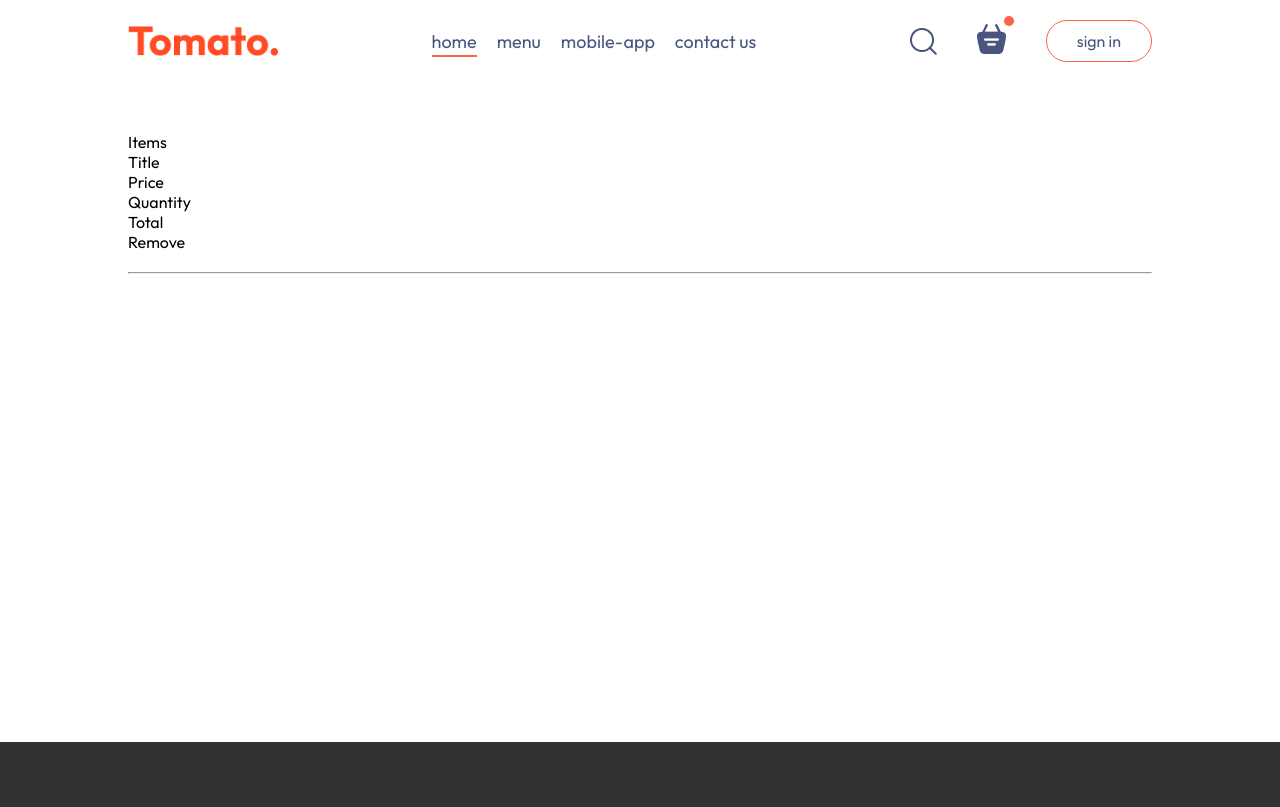
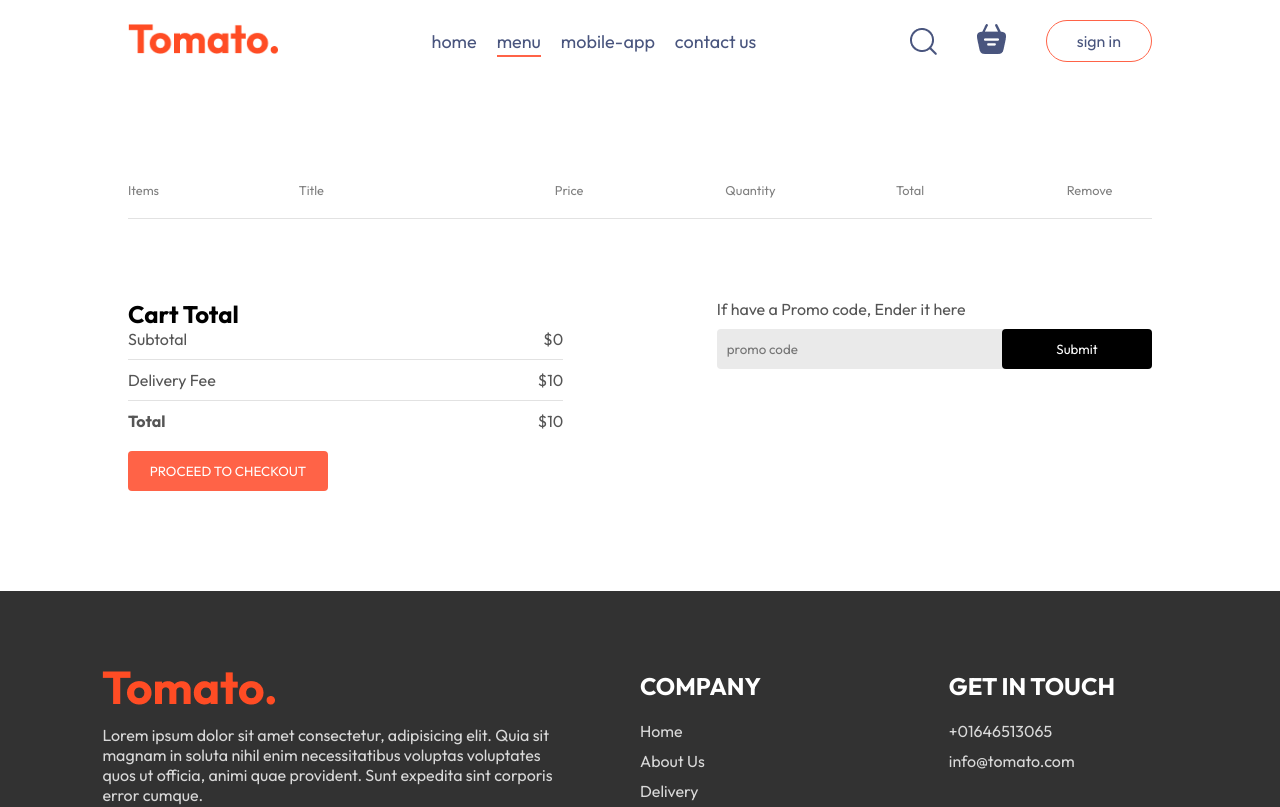
Before and after one commit to TurjoSerao/Tomato, a React (Vite) app in the folder frontend/: page /cart in a window 1280 px wide. Shown: the top 807 px of the page. Built offline with nearby package versions, Linux system fonts and the light colour scheme.

Commit message:
added the cart page and Promocode functionality

```diff
--- a/frontend/src/components/Navbar/Navbar.jsx
+++ b/frontend/src/components/Navbar/Navbar.jsx
@@ -1,15 +1,19 @@
-import React, { useState } from 'react';
+import React, { useContext, useState } from 'react';
 import './Navbar.css';
 import { assets } from '../../assets/assets';
 import { Link } from 'react-router-dom';
+import { StoreContext } from '../../context/StoreContext';
 
 
 const Navbar = ({setShowLogin}) => {
 
-    const [menu, setMenu] = useState('home');
+    const [menu, setMenu] = useState('menu');
+
+    const {getTotalCartAmount} = useContext(StoreContext)
+
     return (
         <div className='navbar'>
-            <img src={assets.logo} alt="Logo" className='logo' />
+            <Link to='/'><img src={assets.logo} alt="Logo" className='logo' /></Link>
             <ul className="navbar-menu">
                 <li><Link to='/' className={menu==="home"?"active":""} onClick={()=>setMenu("home")}>home</Link></li>
                 <li><a href='#explore-menu' className={menu==="menu"?"active":""} onClick={()=>setMenu("menu")}>menu</a></li>
@@ -19,8 +23,8 @@
             <div className="navbar-right">
                 <img src={assets.search_icon} alt="" />
                 <div className='navbar-search-icon'>
-                    <img src={assets.basket_icon} alt="" />
-                    <div className="dot">
+                    <Link to='/cart'><img src={assets.basket_icon} alt="" /></Link>
+                    <div className={getTotalCartAmount()===0?"":"dot"}>
                     </div>
                 </div>
                     <button onClick={()=>setShowLogin(true)}>sign in</button>
--- a/frontend/src/context/StoreContext.jsx
+++ b/frontend/src/context/StoreContext.jsx
@@ -7,29 +7,37 @@
 
     const [cartItems, setCartItems] = useState({});
 
-    const addToCart =(itemId) =>{
-        if(!cartItems[itemId]){
-            setCartItems((prev)=>({...prev,[itemId]:1}))
+    const addToCart = (itemId) => {
+        if (!cartItems[itemId]) {
+            setCartItems((prev) => ({ ...prev, [itemId]: 1 }))
         }
         else {
-            setCartItems((prev)=>({...prev,[itemId]:prev[itemId]+1}))
+            setCartItems((prev) => ({ ...prev, [itemId]: prev[itemId] + 1 }))
         }
     }
 
     const removeFromCart = (itemId) => {
-        setCartItems((prev)=>({...prev,[itemId]:prev[itemId]-1}))
+        setCartItems((prev) => ({ ...prev, [itemId]: prev[itemId] - 1 }))
     }
 
-    useEffect(()=> {
-        console.log(cartItems);
-    },[cartItems])
+    const getTotalCartAmount = () => {
+        let totalAmount = 0;
+        for (const item in cartItems) {
+            if (cartItems[item] > 0) {
+                let itemInfo = food_list.find((product) => product._id === item);
+                totalAmount += itemInfo.price * cartItems[item];
+            }
+        }
+        return totalAmount;
+    }
 
     const contextValue = {
         food_list,
         cartItems,
         setCartItems,
         addToCart,
-        removeFromCart
+        removeFromCart,
+        getTotalCartAmount
     }
 
     return (
--- a/frontend/src/pages/Cart/Cart.css
+++ b/frontend/src/pages/Cart/Cart.css
@@ -1,10 +1,107 @@
 .cart{
-    padding: 50px 0;
-    min-height: 70vh;
+    margin-top: 100px;
 }
 
-.cart-title{
-    font-size: 32px;
-    font-weight: 600;
-    margin-bottom: 30px;
+.cart-items-title{
+    display: grid;
+    grid-template-columns: 1fr 1.5fr 1fr 1fr 1fr 0.5fr;
+    align-items: center;
+    color: grey;
+    font-size: max(1vw,12px);
 }
+
+.cart-items-item{
+    margin: 10px 0;
+    color: black;
+}
+
+.cart-items-item img{
+    width: 50px;
+}
+
+.cart hr{
+    height: 1px;
+    background-color: #e2e2e2;
+    border: none;
+}
+
+.cart-items-item .cross{
+    cursor: pointer;
+    color: red;
+}
+.cart-bottom{
+    margin-top: 80px;
+    display:flex;
+    justify-content: space-between;
+    gap: max(12vw, 20px);
+}
+
+.cart-total{
+    flex: 1;
+    display: flex;
+    flex-direction: column;
+    gap: 20;
+}
+
+.cart-total-details{
+    display: flex;
+    justify-content: space-between;
+    color: #555;
+}
+
+.cart-total hr{
+    margin: 10px 0px;
+}
+
+.cart-total button{
+    border: none;
+    color: white;
+    background-color: tomato;
+    width: max(15vw, 200px);
+    padding: 12px 0px;
+    border-radius: 4px;
+    cursor: pointer;
+    margin-top: 20px;
+}
+
+.cart-promocode{
+    flex: 1;
+
+}
+.cart-promocode p{
+    color: #555;
+}
+
+.cart-promocode-input{
+    margin-top: 10px;
+    display: flex;
+    justify-content: space-between;
+    align-items: center;
+    background-color: #eaeaea;
+    border-radius: 4px;
+}
+
+.cart-promocode-input input{
+    background: transparent;
+    border: none;
+    outline: none;
+    padding-left: 10px;
+}
+
+.cart-promocode-input button{
+    width: max(10vw, 150px);
+    padding: 12px 5px;
+    background-color: black;
+    color: white;
+    border: none;
+    border-radius: 4px;
+}
+
+@media (max-width:750px){
+    .cart-bottom{
+        flex-direction: column-reverse;
+    }
+    .cart-promocode{
+        justify-content: start;
+    }
+}
--- a/frontend/src/pages/Cart/Cart.jsx
+++ b/frontend/src/pages/Cart/Cart.jsx
@@ -4,7 +4,7 @@
 
 const Cart = () => {
 
-    const {cartItems,food_list,RemoveFromCart} = useContext(StoreContext);
+    const { cartItems, food_list, removeFromCart, getTotalCartAmount } = useContext(StoreContext);
 
     return (
         <div className='cart'>
@@ -19,7 +19,53 @@
                 </div>
                 <br />
                 <hr />
+                {food_list.map((item) => {
+                    if (cartItems[item._id] > 0) {
+                        return (
+                            <div><div className="cart-items-title cart-items-item">
+                                <img src={item.image} alt="" />
+                                <p>{item.name}</p>
+                                <p>${item.price}</p>
+                                <p>{cartItems[item._id]}</p>
+                                <p>${item.price * cartItems[item._id]}</p>
+                                <p onClick={() => removeFromCart(item._id)} className='cross'>x</p>
+                            </div>
+                                <hr /></div>
 
+                        )
+                    }
+                })}
+            </div>
+            <div className="cart-bottom">
+                <div className="cart-total">
+                    <h2>Cart Total</h2>
+                    <div>
+                        <div className="cart-total-details">
+                            <p>Subtotal</p>
+                            <p>${getTotalCartAmount()}</p>
+                        </div>
+                        <hr />
+                        <div className="cart-total-details">
+                            <p>Delivery Fee</p>
+                            <p>${10}</p>
+                        </div>
+                        <hr />
+                        <div className="cart-total-details">
+                            <b>Total</b>
+                            <p>${getTotalCartAmount()+10}</p>
+                        </div>
+                    </div>
+                        <button>PROCEED TO CHECKOUT</button>
+                </div>
+                <div className="cart-promocode">
+                    <div>
+                        <p>If have a Promo code, Ender it here</p>
+                        <div className='cart-promocode-input'>
+                            <input type="text" placeholder='promo code'/>
+                            <button>Submit</button>
+                        </div>
+                    </div>
+                </div>
             </div>
         </div>
     );
```
